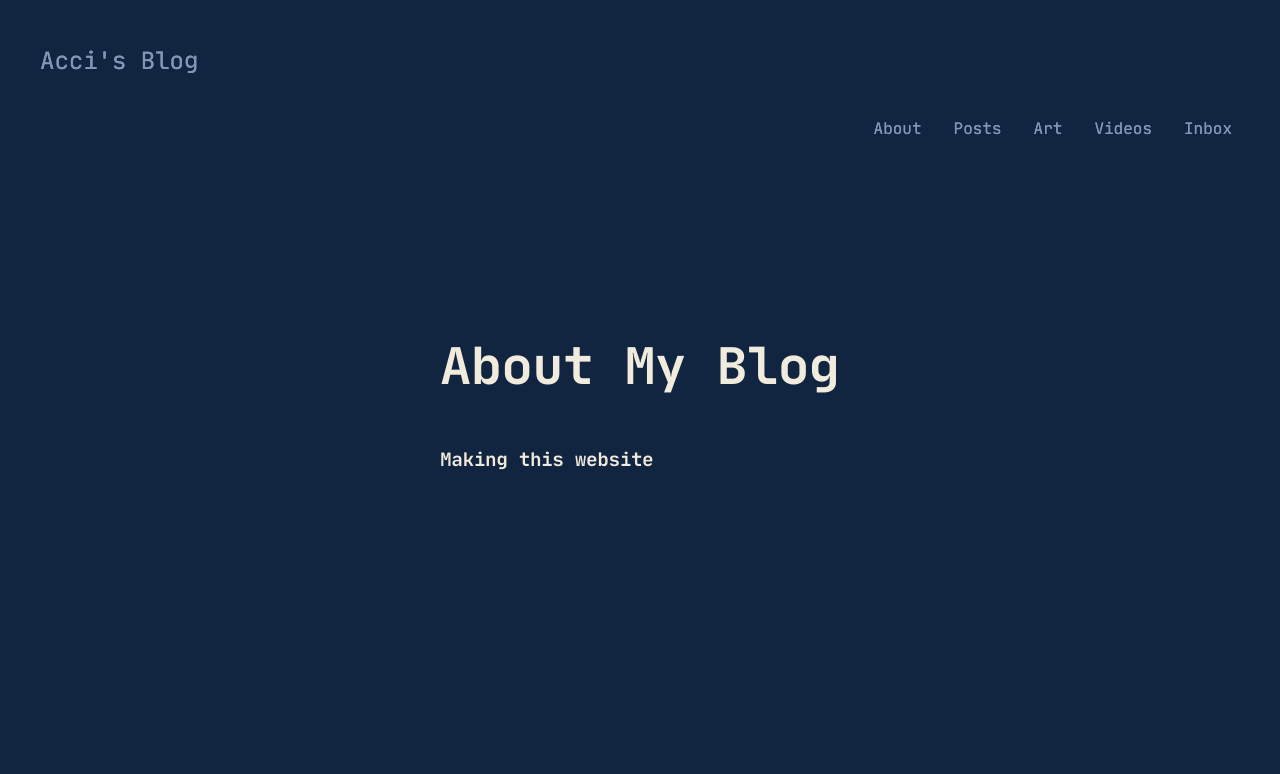
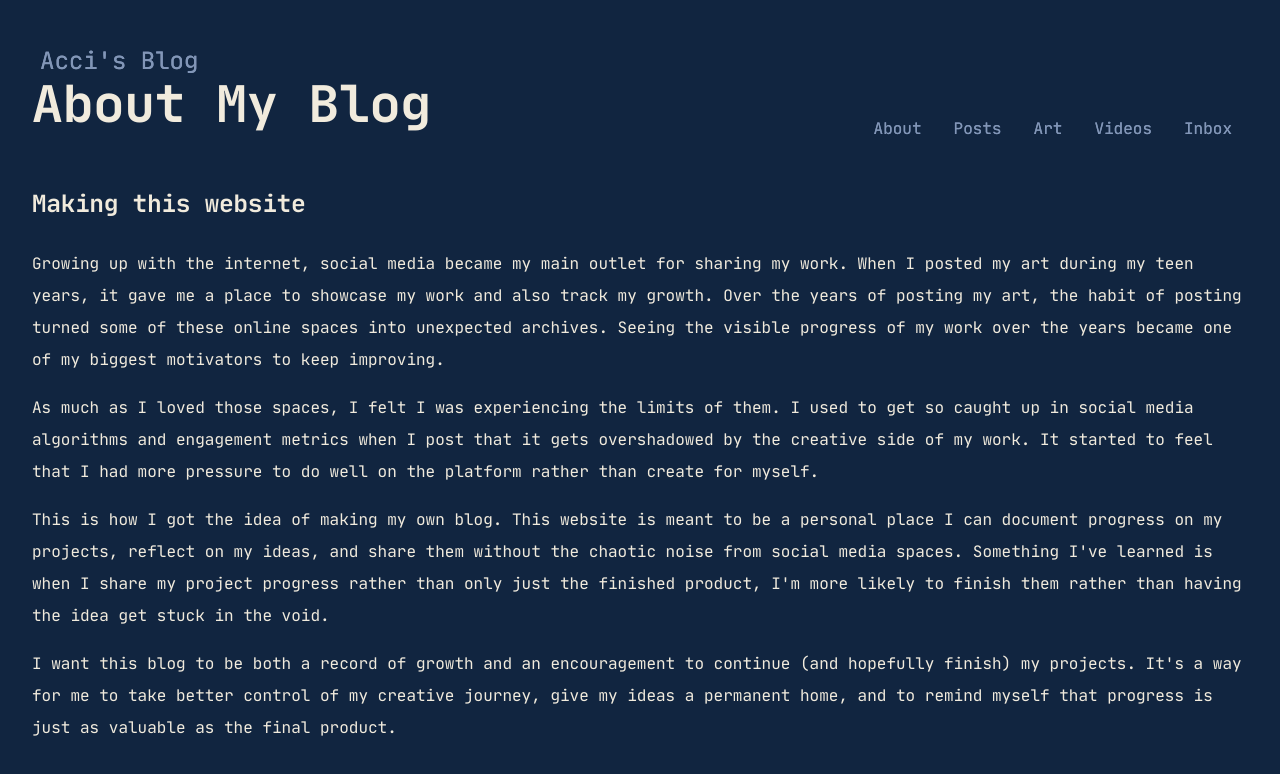
Before and after one commit to queenaccila/acci-blog, a React (Vite) app: page /about in a window 1280 px wide. Shown: the top 774 px of the page. Built offline with nearby package versions, Linux system fonts and the light colour scheme.

Commit message:
added about this website section

```diff
--- a/src/pages/About.jsx
+++ b/src/pages/About.jsx
@@ -8,9 +8,26 @@ function About() {
       <div className="title-div">
         <h1>About My Blog</h1>
         <div className="section">
-          <h3>Making this website</h3>
+          <h2>Making this website</h2>
           <p>
-
+            Growing up with the internet, social media became my main outlet for sharing my work.
+            When I posted my art during my teen years, it gave me a place to showcase my work and also track my growth.
+            Over the years of posting my art, the habit of posting turned some of these online spaces into unexpected archives.
+            Seeing the visible progress of my work over the years became one of my biggest motivators to keep improving.
+          </p>
+          <p>
+            As much as I loved those spaces, I felt I was experiencing the limits of them.
+            I used to get so caught up in social media algorithms and engagement metrics when I post that it gets overshadowed by the creative side of my work.
+            It started to feel that I had more pressure to do well on the platform rather than create for myself.
+          </p>
+          <p>
+            This is how I got the idea of making my own blog.
+            This website is meant to be a personal place I can document progress on my projects, reflect on my ideas, and share them without the chaotic noise from social media spaces.
+            Something I've learned is when I share my project progress rather than only just the finished product, I'm more likely to finish them rather than having the idea get stuck in the void.
+          </p>
+          <p>
+            I want this blog to be both a record of growth and an encouragement to continue (and hopefully finish) my projects.
+            It's a way for me to take better control of my creative journey, give my ideas a permanent home, and to remind myself that progress is just as valuable as the final product.
           </p>
         </div>
       </div>
```
